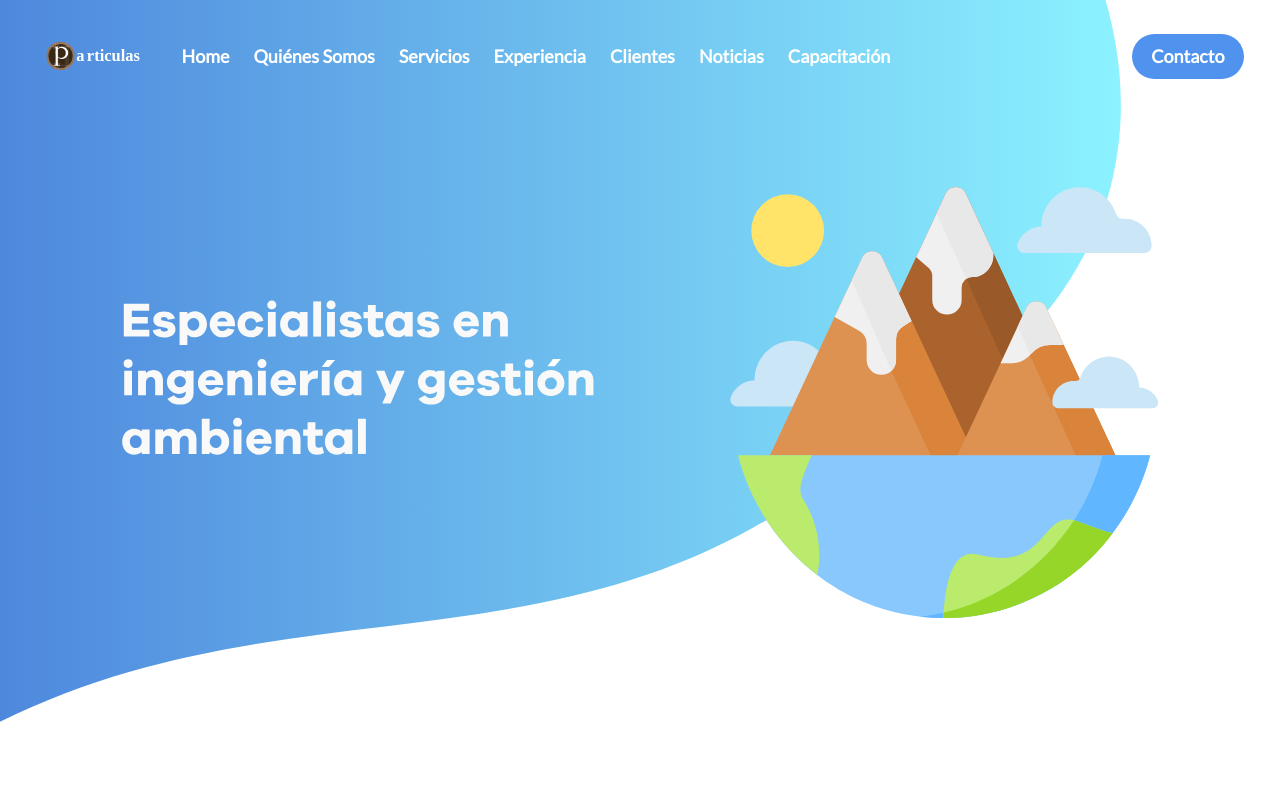
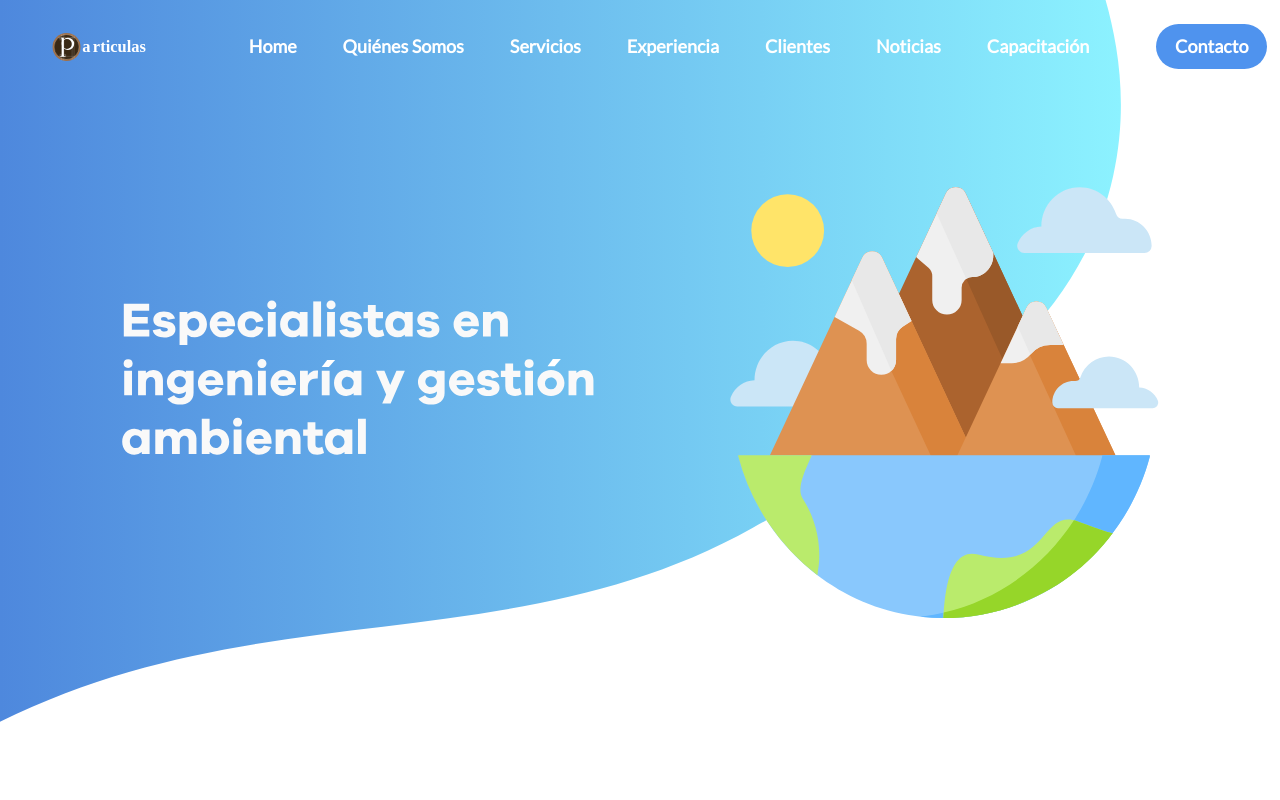
Before and after one commit to progressio-spa/particulasCL, a Vue app: page /#/ in a window 1280 px wide. Shown: the top 800 px of the page. Built offline with nearby package versions, Linux system fonts and the light colour scheme.

Commit message:
ADD: Se agrega comportamiento navbar
Signed-off-by: Sebastian Salazar <sebastian.salazar.v@usach.cl>

```diff
--- a/src/App.vue
+++ b/src/App.vue
@@ -2,7 +2,7 @@
 
 
 
-  <div id="app">
+  <div id="app" class="mainApp">
     <router-view/>
   </div>
 </template>
@@ -11,4 +11,8 @@
 
 @import url('https://fonts.googleapis.com/css?family=Lato&display=swap');
 
+.mainApp {
+	font-family: 'Lato', sans-serif;
+}
+
 </style>
--- a/src/components/Header.vue
+++ b/src/components/Header.vue
@@ -1,17 +1,17 @@
 <template>
-	<nav class="navbar is-fixed-top header" role="navigation" aria-label="main navigation">
+	<nav v-bind:class="{navbar: true, 'is-fixed-top': true, 'is-spaced': true, initialHeader: scrollPosition < windowSize, secondaryHeader: scrollPosition > windowSize}" role="navigation" aria-label="main navigation">
 
 		<div class="navbar-brand">
 			<a class="navbar-item" href="#">
-				<img src="@/assets/logoParticulas.svg" class="header-logo"  width="120" height="auto">
+				<img src="@/assets/logoparticulas.svg" class="header-logo"  width="120" height="auto">
 			</a>
-			<a role="button" class="navbar-burger burger" aria-label="menu" aria-expanded="false" data-target="navbarBasicExample">
+			<a role="button" class="navbar-burger" aria-label="menu" aria-expanded="false" data-target="navbarBasicExample">
 				<span aria-hidden="true"></span>
 				<span aria-hidden="true"></span>
 				<span aria-hidden="true"></span>
 			</a>
 		</div>
-		<div id="navbarBasicExample" class="navbar-menu">
+		<div id="navbarBasicExample" class="navbar-menu menu">
 			<div class="navbar-start">
 				<a class="navbar-item header-item">
 					Home
@@ -35,7 +35,7 @@
 					Capacitación
 				</a>
 			</div>
-			<div class="navbar-end">
+			<div class="navbar-end" style="margin-right: -3%;">
 				<div class="navbar-item">
 					<a class="button is-primary contact">
 						<strong>Contacto</strong>
@@ -48,13 +48,41 @@
 
 <script>
 
+export default{
+	data(){
+		return {
+			scrollPosition: 0,
+			windowSize: 0
+		}
+	},
+	mounted(){
+		window.addEventListener('scroll', this.updateScroll);
+		this.windowSize = window.innerHeight * 0.7;
+	},
+	methods: {
+	    updateScroll() {
+	      this.scrollPosition = window.scrollY
+	    }
+	},
+	destroy() {
+	  window.removeEventListener('scroll', this.updateScroll)
+	}
+}
+
 </script>
 
 <style scoped>
 
-.header {
+.initialHeader {
 	background-color: transparent;
-	padding: 2% 2% 0 2%;
+	transition: 1.0s;
+}
+
+.secondaryHeader {
+	background-image: url(../assets/FondoDegradado.png);
+	-webkit-transform: translate(0, windowSize * -1);
+	transform: translate(0, windowSize * -1);
+	transition: transform .5s;
 }
 
 .header-item {
@@ -62,6 +90,11 @@
 	font-weight: bold;
 	font-size: 18px;
 	color: white;
+	margin-right: 3%;
+}
+
+.menu {
+	margin-left: 5%;
 }
 
 .contact {
```
